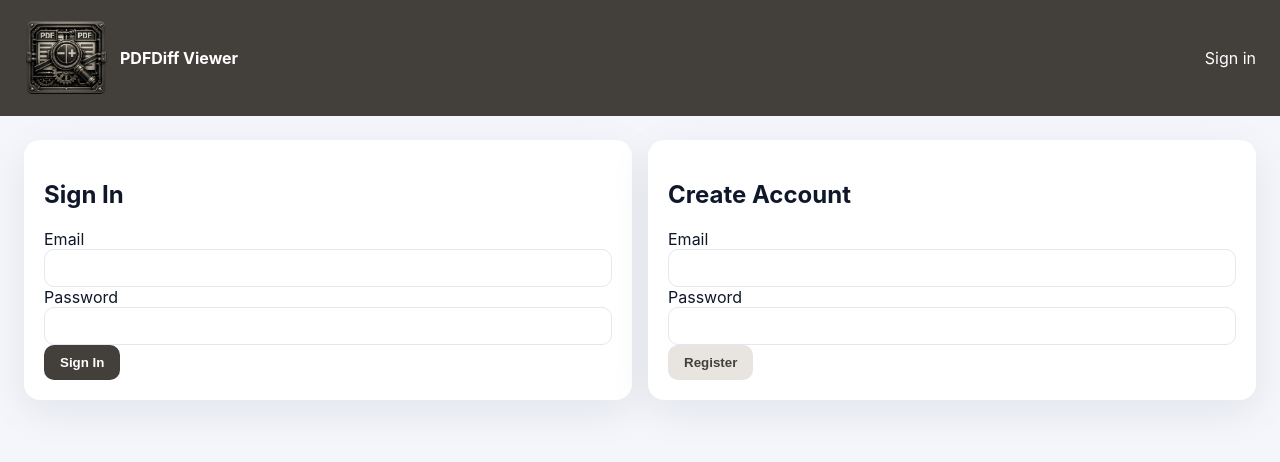
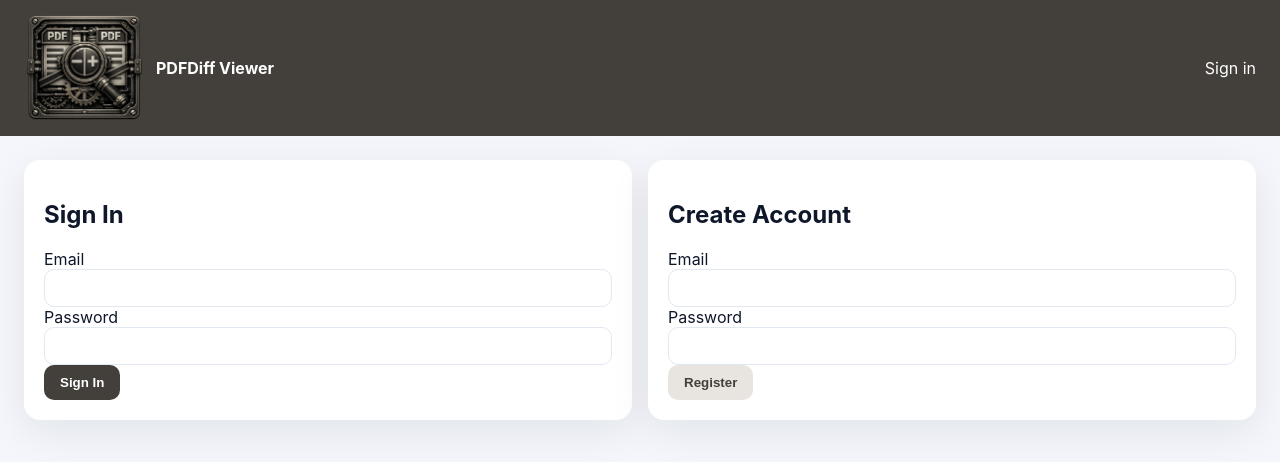
Before and after one commit to baddonkey/pdfdiff-turbo, an Angular app in the folder viewer/: page /auth in a window 1280 px wide. Shown: the top 462 px of the page. Built offline with nearby package versions, Linux system fonts and the light colour scheme.

Commit message:
Increase logo size and reduce topbar padding
- Increase logo from 84px to 120px for better visibility
- Reduce topbar padding from 16px to 8px for more compact layout

```diff
--- a/viewer/src/app/app.component.ts
+++ b/viewer/src/app/app.component.ts
@@ -12,7 +12,7 @@ import { TopbarActionsService } from './core/topbar-actions.service';
     <div class="app-shell">
       <header class="topbar">
         <div style="display:flex; align-items:center; gap: 12px;">
-          <img src="assets/logo.png" alt="Logo" style="height: 84px; width: 84px; object-fit: contain;" />
+          <img src="assets/logo.png" alt="Logo" style="height: 120px; width: 120px; object-fit: contain;" />
           <strong>
             PDFDiff Viewer<ng-container *ngIf="topbar.jobTitle$ | async as jobTitle"> Compare - {{ jobTitle }}</ng-container>
           </strong>
--- a/viewer/src/styles.css
+++ b/viewer/src/styles.css
@@ -32,7 +32,7 @@ a {
   display: flex;
   justify-content: space-between;
   align-items: center;
-  padding: 16px 24px;
+  padding: 8px 24px;
   background: var(--theme-primary);
   color: var(--theme-primary-contrast);
 }
```
